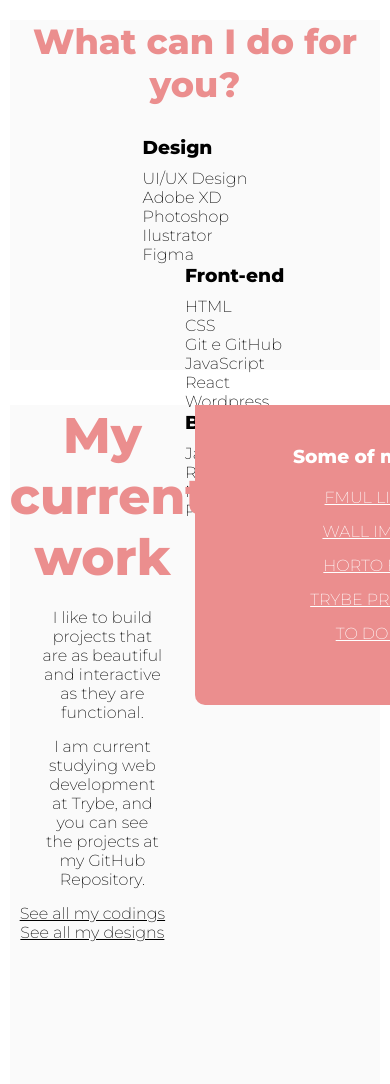
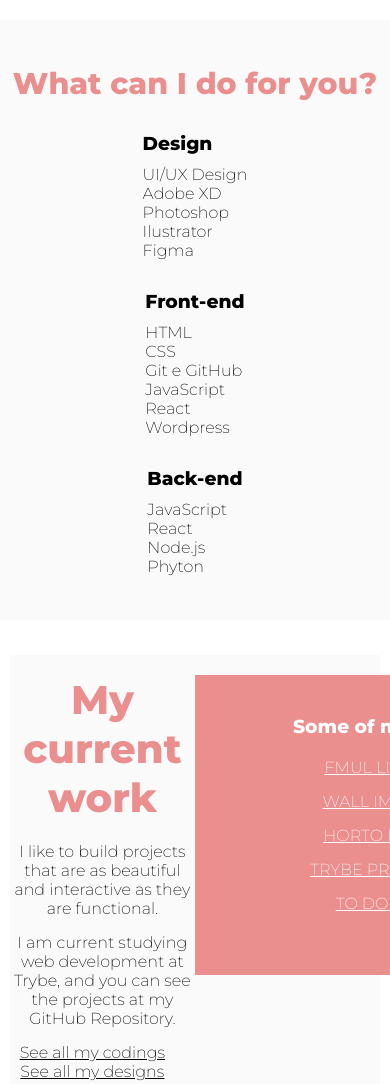
Before and after one commit to beatrizcpbarbosa/beatrizcpbarbosa.github.io, a plain HTML site: page index.html in a window 390 px wide. Shown: the part 800-1884 px from the top of the page. Drawn offline with Linux system fonts and the light colour scheme; a web font is replaced by a local one.

Commit message:
media para iphone

```diff
--- a/style.css
+++ b/style.css
@@ -266,7 +266,7 @@ footer a {
         background-color: #EB8E8E;
         height: 200px;
         width: 100%;
-        border-radius: 10px 10px 0px 0px;
+        /* border-radius: 10px 10px 0px 0px; */
     }
 
     #content-main {
@@ -279,46 +279,42 @@ footer a {
         justify-content: center; */
     }
 
-
+    /*  habilidades */
     #habilidades {
         flex-direction: column;
+        /* justify-content: space-evenly; */
     }
 
     #habilidades h2 {
-        margin-right: 0px;
         width: 100%;
-        font-size: 35px;
+        font-size: 40px;
         text-align: center;
-        margin-bottom: 30px;
-
     }
 
-    .lista-habilidades h3 {
-        width: 100px;
-    }
-
-    .conteiner-habilidades div + div {
-        margin-left: 80px;
-    }
-
-    #work{
+    /*  work */
+    #work {
         flex-direction: column;
-        height: 700px;
-        margin-bottom: 20px;
+        height: 600px;
+        padding-top: 20px;
     }
 
     #content-work {
         text-align: center;
     }
 
+    #content-work h2 {
+        font-size: 40px;
+    }
+
     #content-work p {
         margin: 0 auto;
+        width: 100%;
         margin-bottom: 15px;
     }
 
     #content-aside-work {
         background-color: #EB8E8E;
-        border-radius: 0px 0px 10px 10px;
+        /* border-radius: 0px 0px 10px 10px; */
         height: 300px;
         width: 100%;
     }
@@ -326,6 +322,7 @@ footer a {
         margin-top: 40px;
     }
 
+    /*  contato */
     #contact{
         flex-direction: column;
         justify-content: center;
@@ -336,11 +333,43 @@ footer a {
     }
 
     #contact h2 {
-        font-size: 30px;
+        font-size: 40px;
         width: 100%;
         text-align: center;
-        margin-left: 0px;
-        margin-bottom: 25px;
+        margin-bottom: 20px;
+    }
+
+    .conteiner-contact {
+        width: 70%;
     }
 
 }
+
+@media screen  and (max-width: 700px) {
+    main {
+        width: 100%;
+    }
+
+    #habilidades {
+        height: 600px;
+        width: 100%;
+        justify-content: center;
+        /* align-items:inherit; */
+        /* flex-wrap: wrap; */
+    }
+
+    #habilidades h2 {
+        font-size: 30px;
+        /* text-align: left; */
+    }
+
+    .conteiner-habilidades{
+        flex-direction: column;
+        justify-content: center;
+        align-items:center;
+    }
+
+    .lista-habilidades {
+        margin-top: 30px;
+    }
+}
```
